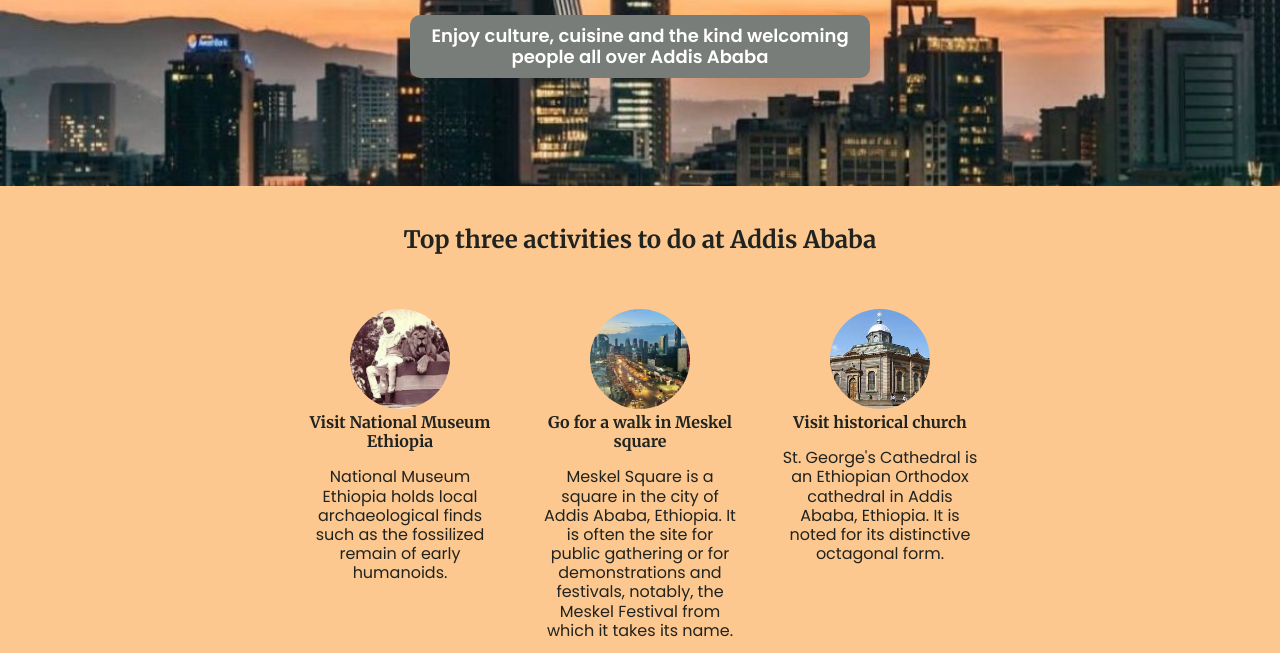
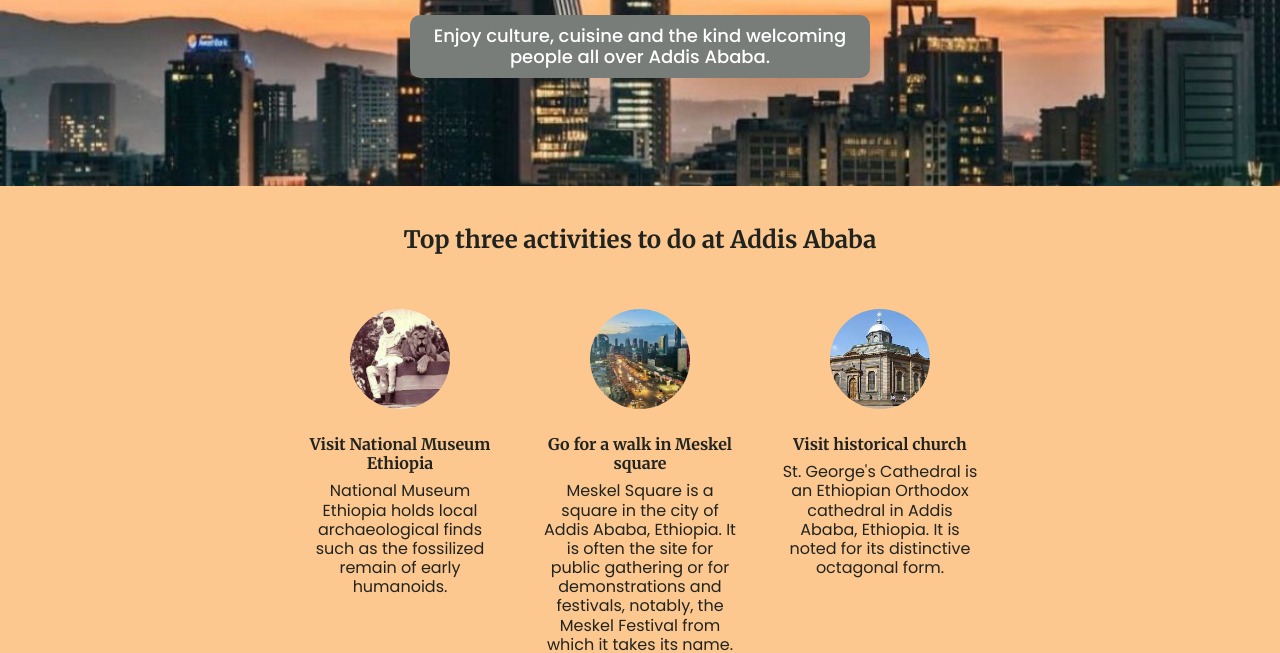
Before and after one commit to eliasyeme/my-home-town, a plain HTML site: page index.html in a window 1280 px wide. Shown: the part 157-810 px from the top of the page. Drawn offline with Linux system fonts and the light colour scheme.

Commit message:
Update fonts and styles in index.html and styles.css

```diff
--- a/index.html
+++ b/index.html
@@ -5,7 +5,7 @@
     <link rel="preconnect" href="https://fonts.googleapis.com">
     <link rel="preconnect" href="https://fonts.gstatic.com" crossorigin>
     <link
-        href="https://fonts.googleapis.com/css2?family=Merriweather:wght@400;700&family=Poppins:wght@400;600&display=swap"
+        href="https://fonts.googleapis.com/css2?family=Merriweather:wght@400;700&family=Poppins:ital,wght@0,400;0,500;0,600;1,400&display=swap"
         rel="stylesheet">
     <link rel="stylesheet" href="styles.css">
 </head>
@@ -15,7 +15,7 @@
     <!-- HERO SECTION -->
     <div class="hero">
         <h1 class="hero-title">Visit Addis Ababa</h1>
-        <p class="hero-intro">Enjoy culture, cuisine and the kind welcoming people all over Addis Ababa</p>
+        <p class="hero-intro">Enjoy culture, cuisine and the kind welcoming people all over Addis Ababa.</p>
     </div>
 
     <!-- ACTIVITIES SECTION -->
--- a/styles.css
+++ b/styles.css
@@ -37,7 +37,7 @@
     border-radius: 10px;
     font-size: 18px;
     width: 420px;
-    font-weight: 600;
+    font-weight: 500;
 }
 
 .activities {
@@ -69,6 +69,10 @@
     height: 100px;
     object-fit: cover;
     border-radius: 50%;
+    margin-bottom: 22px;
+}
+.activity-detail {
+    margin: 8px 0;
 }
 
 .guide-container {
```
